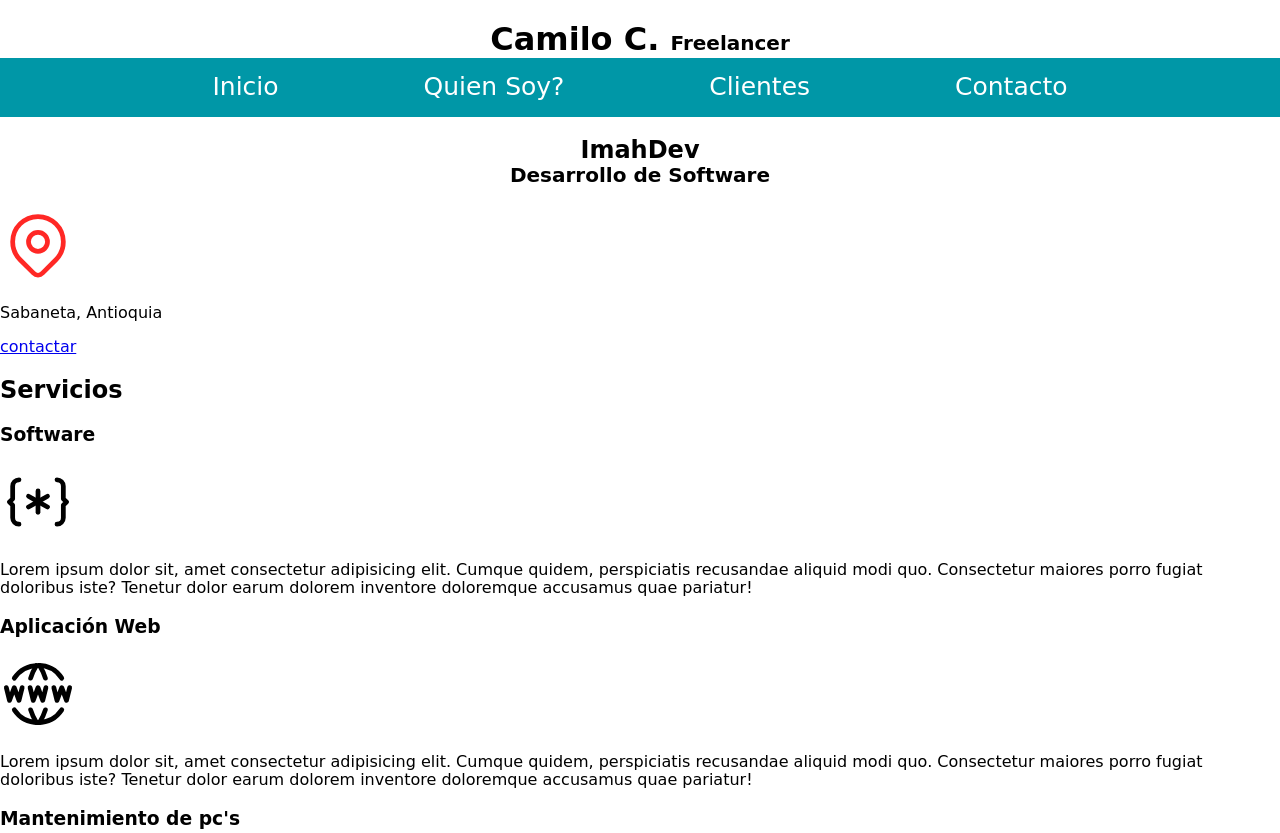
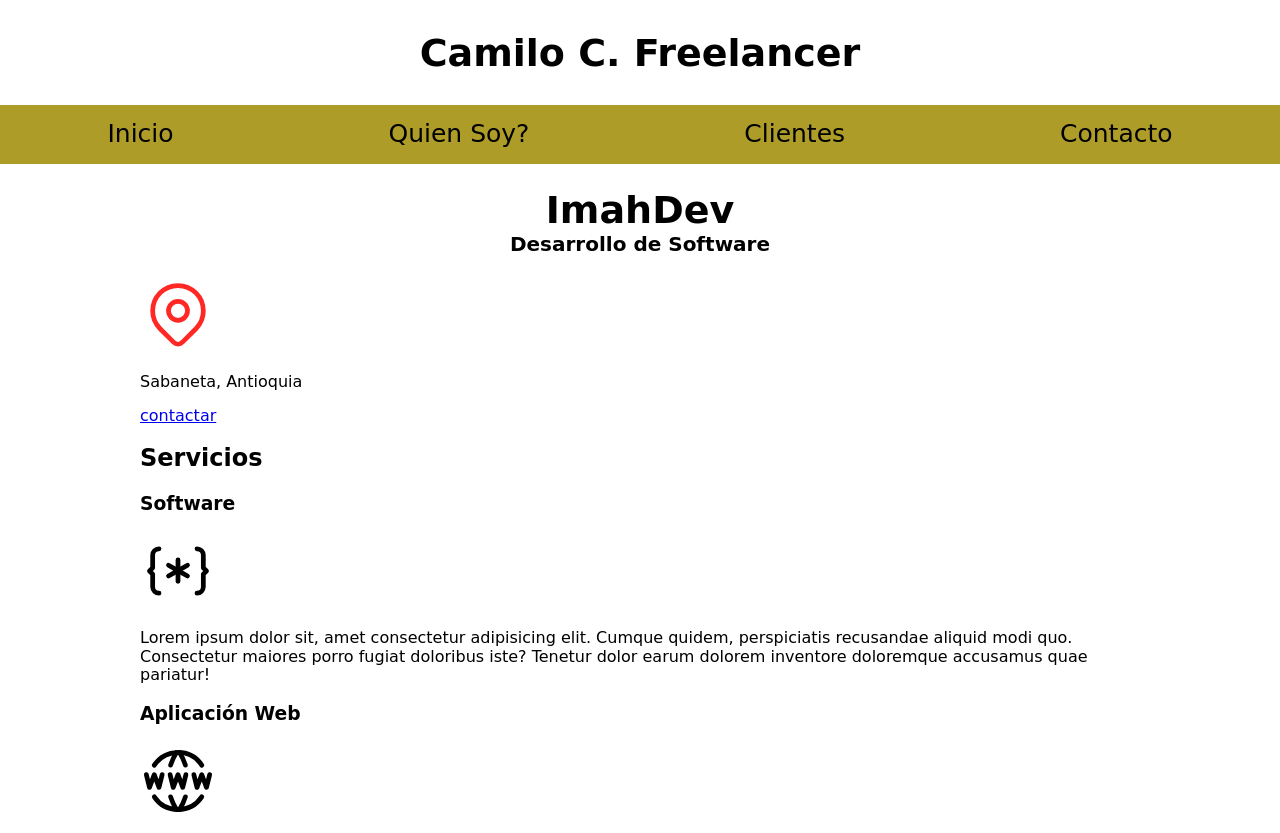
Before and after one commit to camilolam/freelancer_udemy, a plain HTML site: page index.html in a window 1280 px wide. Shown: the top 833 px of the page. Drawn offline with Linux system fonts and the light colour scheme; a web font is replaced by a local one.

Commit message:
Estilos para la navegacion principal

```diff
--- a/css/styles.css
+++ b/css/styles.css
@@ -4,6 +4,7 @@
     --primary : #ffc107;
     --secondary: #0097a7;
     --gray:#757575;
+    --gold: #AD9C28;
 
     --mainFontSize:3.8rem;
 
@@ -21,13 +22,22 @@ body{
 }
 
 .container{
-    width: 100rem;
-    margin: 0 auto;
+    width: 100%;
 }
+
+@media(min-width :1200px){
+    .container{
+        width: 100rem;
+        margin: 0 auto;
+    }
+
+}
+
 /* ---------------------------------- end utilities ---------------------------------- */
 .title{
     text-align:center;
     margin-bottom: 0;
+    font-size: var(--mainFontSize);
 }
 
 .subtitle{
@@ -37,22 +47,35 @@ body{
 }
 
 .title span{
-    font-size: 2rem;
+    font-size: var(--mainFontSize);
 }
 
 /* nav */
 
 .main-nav{
     display: flex;
+    width: 100%;
+    flex-direction: column;
+    align-items: center;
     justify-content: space-around;
+    margin-top: 3rem;
 }
+
+@media(min-width :1200px){
+    .main-nav{
+        display: flex;
+        flex-direction: row;
+        justify-content: space-around;
+        margin-top: 3rem;
+    }
+}
+
 
 .main-nav a{
     padding: 1.5rem;
-    color: white;
+    color: black;
     text-decoration: none;
     font-size: 2.5rem;
-
 }
 
 .main-nav a:hover{
@@ -60,5 +83,5 @@ body{
 }
 
 .nav-bg {
-    background-color: var(--secondary);
+    background-color:var(--gold);
 }
--- a/index.html
+++ b/index.html
@@ -19,7 +19,7 @@
 
     <body>
         <header>
-            <h1 class="title">Camilo C. <span>Freelancer</span></h1> <!-- tiene el mayor grado de importancia -->
+            <h2 class="title">Camilo C. <span>Freelancer</span></h2> <!-- tiene el mayor grado de importancia -->
         </header>
         <div class="nav-bg">
             <nav class="main-nav container">
@@ -33,8 +33,8 @@
 
         <!-- <img src="imgs/hero.jpg" alt="imagen"> -->
 
-        <section>
-            <h2 class="title">ImahDev</h2>
+        <section class="container">
+            <h1 class="title">ImahDev</h1>
             <h3 class="subtitle">Desarrollo de Software</h3>
 
             <p>
@@ -49,7 +49,7 @@
             <a href="#">contactar</a>
         </section> <!-- fin sección del título -->
 
-        <main>
+        <main class="container">
             <h2>Servicios</h2>
             <div class="service">
                 <h3>Software</h3>
@@ -108,7 +108,7 @@
             </div>
         </main> <!-- Finalizar contenido principal -->
 
-        <section>
+        <section class="container">
             <h2>Contacto</h2>
             <form action="">
                 <fieldset>
@@ -143,8 +143,8 @@
             </form>
         </section> <!-- fin sección contacto rápido-->
 
-        <footer>
-            <p>Todos los derechos reservados - ImahDEP (camilo cañaveral - camilo.lam93@gmail.com) Freelancer</p>
+        <footer class="container">
+            <p>Todos los derechos reservados - ImahDEP (camilo cañaveral - camilo.lam93@gmail.com)</p>
         </footer>
     </body>
 </html>
```
Also changed, not shown: imgs/smarth1.jpg (added), 1 other file.
